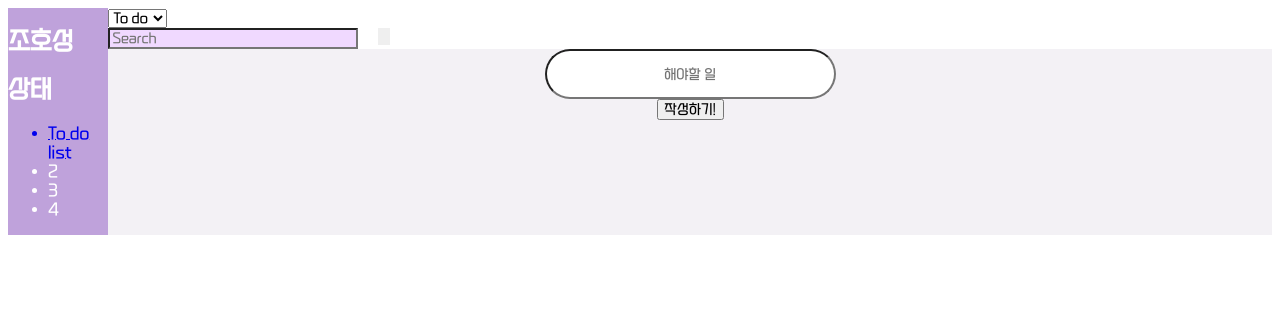
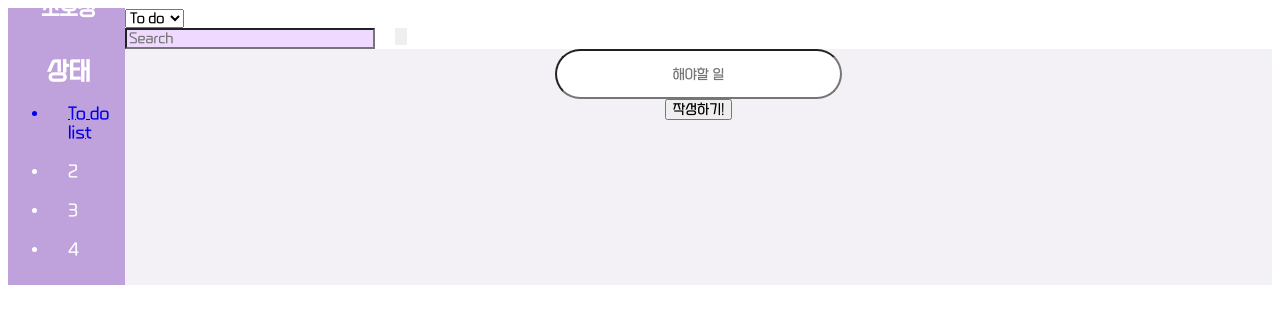
Before and after one commit to chspower1/ToDoList-react, a React (Create React App) app: page /todolist in a window 1280 px wide. Shown: the top 324 px of the page. Built offline with nearby package versions, Linux system fonts and the light colour scheme.

Commit message:
modules reset

```diff
--- a/package.json
+++ b/package.json
@@ -19,6 +19,7 @@
         "react-scripts": "5.0.1",
         "recoil": "^0.7.5",
         "styled-components": "^5.3.5",
+        "styled-reset": "^4.4.2",
         "typescript": "^4.7.4",
         "web-vitals": "^2.1.4"
     },
--- a/src/components/NavBar.tsx
+++ b/src/components/NavBar.tsx
@@ -5,11 +5,28 @@ const Container = styled.section`
     background-color: ${(props) => props.theme.navBgColor};
     color: ${(props) => props.theme.btnBgWhite};
 `;
-const Profile = styled.header``;
-const UserName = styled.h1``;
+const Profile = styled.header`
+    width: 100%;
+    height: 70px;
+    padding: 10px;
+    padding-left: 14px;
+    display: flex;
+    justify-content: center;
+    align-items: center;
+    flex-direction: column;
+`;
+const UserName = styled.h1`
+    font-size: 20px;
+`;
 const UserState = styled.h1``;
-const NavList = styled.ul``;
-const Li = styled.li``;
+const NavList = styled.ul`
+    width: 100%;
+`;
+const Li = styled.li`
+    width: 100%;
+    padding: 10px 0px;
+    padding-left: 20px;
+`;
 
 export default function NavBar() {
     return (
```
Also changed, not shown: src/styles/global.css (added), 1 other file (tests, documents, lock files or other folders).
